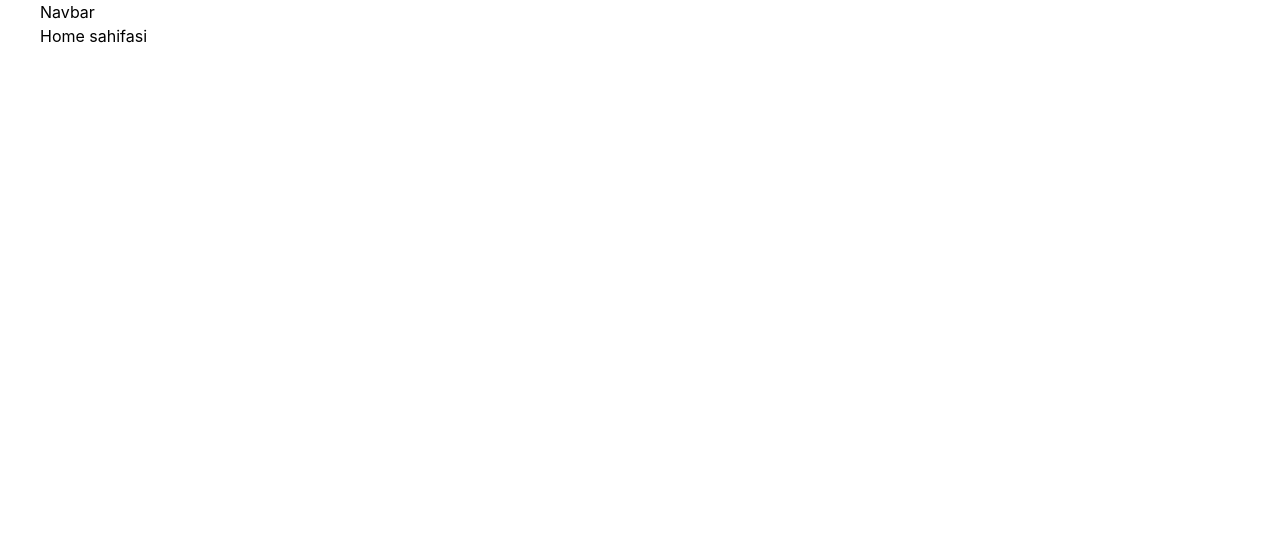
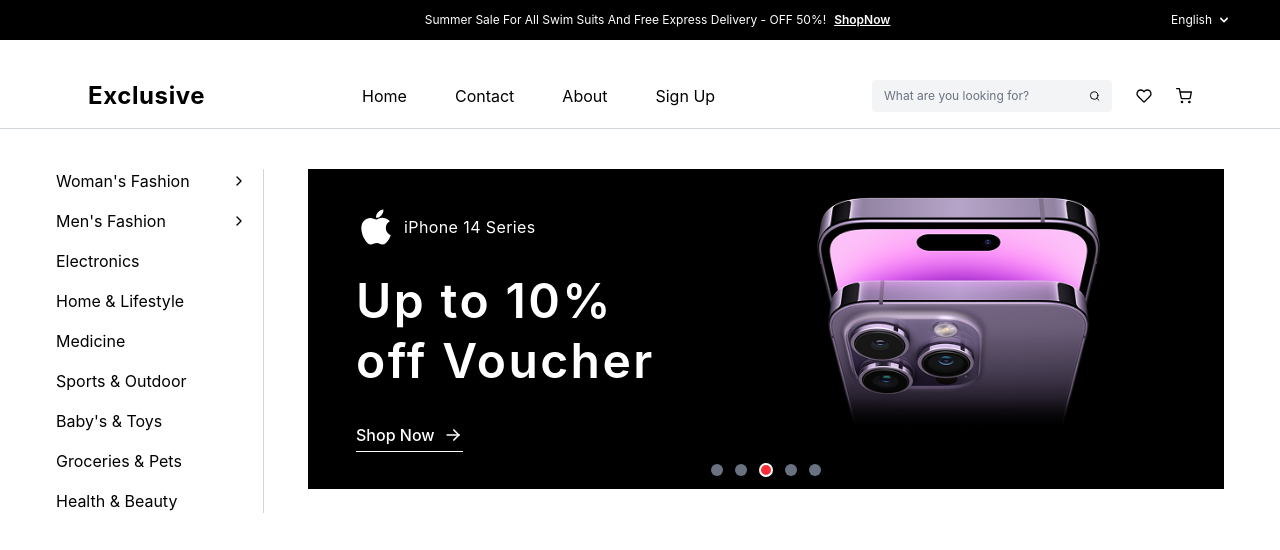
Before and after one commit to O-tkirbekTeams/Exclusive, a React (Vite) app: page / in a window 1280 px wide. Shown: the top 550 px of the page. Built offline with nearby package versions, Linux system fonts and the light colour scheme.

Commit message:
Test commit Co-authored-by: Teacher <otkirbekabdumajidov28@gmail.com> Co-authored-by: Student <egogeoo09@gmail.com>

```diff
--- a/package.json
+++ b/package.json
@@ -13,6 +13,8 @@
     "@tailwindcss/vite": "^4.3.3",
     "react": "^19.2.5",
     "react-dom": "^19.2.5",
+    "react-icon": "^1.0.0",
+    "react-icons": "^5.7.0",
     "react-router-dom": "^7.18.1",
     "tailwindcss": "^4.3.3"
   },
--- a/src/components/Navbar/Navbar.jsx
+++ b/src/components/Navbar/Navbar.jsx
@@ -1,17 +1,70 @@
-
+import { FiHeart, FiSearch, FiShoppingCart } from "react-icons/fi";
 
 function Navbar() {
-    return (
-        <>
-            <nav>
-                <div className="container_1200">
-                    <h1>
-                        Navbar
-                    </h1>
-                </div>
+  return (
+    <>
+      <header class="w-full font-sans">
+        <div class="bg-black text-white text-xs py-3 px-4 sm:px-12">
+          <div class="max-w-7xl mx-auto flex items-center justify-between">
+            <div class="flex-1 text-center pl-16 sm:pl-24">
+              <span>
+                Summer Sale For All Swim Suits And Free Express Delivery - OFF
+                50%!
+              </span>
+              <a href="#" class="font-semibold underline ml-2 hover:opacity-80">
+                ShopNow
+              </a>
+            </div>
+            <div class="flex items-center gap-1 cursor-pointer">
+              <span>English</span>
+              <svg class="w-4 h-4 fill-current" viewBox="0 0 20 20">
+                <path d="M5.293 7.293a1 1 0 011.414 0L10 10.586l3.293-3.293a1 1 0 111.414 1.414l-4 4a1 1 0 01-1.414 0l-4-4a1 1 0 010-1.414z" />
+              </svg>
+            </div>
+          </div>
+        </div>
+
+        <div class="border-b border-gray-300">
+          <div class="container_1200 px-4 sm:px-12 pt-10 pb-4 flex items-center justify-between gap-4">
+            <a href="#" class="text-2xl font-bold tracking-wide text-black">
+              Exclusive
+            </a>
+
+            <nav class="hidden md:flex items-center space-x-12 text-base text-black">
+              <a href="#" class="hover:border-b-2  ">
+                Home
+              </a>
+              <a href="#" class="hover:text-gray-600 hover:border-b-2  transition-colors">
+                Contact
+              </a>
+              <a href="#" class="hover:text-gray-600 hover:border-b-2  transition-colors">
+                About
+              </a>
+              <a href="#" class="hover:text-gray-600 hover:border-b-2  transition-colors">
+                Sign Up
+              </a>
             </nav>
-        </>
-    )
+
+            <div class="flex items-center space-x-6">
+              <div class="relative flex items-center bg-gray-100 rounded px-3 py-2 text-xs w-60">
+                <input
+                  type="text"
+                  placeholder="What are you looking for?"
+                  class="bg-transparent outline-none w-full pr-6 text-black placeholder-gray-500"
+                />
+                <FiSearch />
+              </div>
+              <div className="cursor-pointer">
+                <FiHeart />
+              </div>
+              <div className="cursor-pointer">
+                <FiShoppingCart />
+              </div>
+            </div>
+          </div>
+        </div>
+      </header>
+    </>
+  );
 }
-
-export default Navbar
+export default Navbar;
--- /dev/null
+++ b/src/pages/Home/Hero/Hero.jsx
@@ -0,0 +1,68 @@
+import { TbChevronRight, TbArrowRight } from "react-icons/tb";
+import { FaApple } from "react-icons/fa";
+
+export default function Hero() {
+  return (
+    <div class="container_1200 px-4 pt-10 font-sans">
+      <div class="flex flex-col md:flex-row gap-11">
+
+        <aside class="w-full md:w-52  border-r border-gray-300 pr-4">
+          <ul class="space-y-4 text-black text-base">
+            <li class="flex items-center justify-between cursor-pointer hover:opacity-70">
+              <span>Woman's Fashion</span>
+              <TbChevronRight class="w-4 h-4" />
+            </li>
+            <li class="flex items-center justify-between cursor-pointer hover:opacity-70">
+              <span>Men's Fashion</span>
+              <TbChevronRight class="w-4 h-4" />
+            </li>
+            <li class="cursor-pointer hover:opacity-70">Electronics</li>
+            <li class="cursor-pointer hover:opacity-70">Home &amp; Lifestyle</li>
+            <li class="cursor-pointer hover:opacity-70">Medicine</li>
+            <li class="cursor-pointer hover:opacity-70">Sports &amp; Outdoor</li>
+            <li class="cursor-pointer hover:opacity-70">Baby's &amp; Toys</li>
+            <li class="cursor-pointer hover:opacity-70">Groceries &amp; Pets</li>
+            <li class="cursor-pointer hover:opacity-70">Health &amp; Beauty</li>
+          </ul>
+        </aside>
+
+        <div class="flex-1 bg-black text-white relative rounded-none p-8 sm:p-12 flex flex-col justify-between overflow-hidden h-80">
+          <div class="flex flex-col md:flex-row items-center justify-between h-full">
+            <div class="z-10 max-w-sm flex flex-col items-start gap-4">
+              <div class="flex items-center gap-2">
+                <FaApple class="w-10 h-10" />
+                <span class="text-base tracking-wide">iPhone 14 Series</span>
+              </div>
+
+              <h1 class="text-4xl sm:text-5xl font-semibold leading-tight tracking-wider my-2">
+                Up to 10%<br />off Voucher
+              </h1>
+
+              <a href="#" class="flex items-center gap-2 pt-2 border-b border-white hover:opacity-80 transition-opacity pb-1 font-medium text-base">
+                <span>Shop Now</span>
+                <TbArrowRight class="w-5 h-5" />
+              </a>
+            </div>
+
+            <div class="relative mt-6 md:mt-0 max-w-xs md:max-w-md">
+              <img
+                src="/public/imgs/iphone.png"
+                alt="iPhone 14 Pro"
+                class="object-contain h-72"
+              />
+            </div>
+          </div>
+
+          <div class="absolute bottom-3 left-1/2 -translate-x-1/2 flex items-center gap-3">
+            <span class="w-3 h-3 rounded-full bg-gray-500 cursor-pointer"></span>
+            <span class="w-3 h-3 rounded-full bg-gray-500 cursor-pointer"></span>
+            <span class="w-3.5 h-3.5 rounded-full bg-red-500 border-2 border-white cursor-pointer"></span>
+            <span class="w-3 h-3 rounded-full bg-gray-500 cursor-pointer"></span>
+            <span class="w-3 h-3 rounded-full bg-gray-500 cursor-pointer"></span>
+          </div>
+        </div>
+
+      </div>
+    </div>
+  );
+}
--- a/src/pages/Home/Home.jsx
+++ b/src/pages/Home/Home.jsx
@@ -1,12 +1,12 @@
+import Hero from "./Hero/Hero"
 
 function Home() {
     return (
         <>
-            <div className="container_1200">
-                <h1>
-                    Home sahifasi
-                </h1>
-            </div>
+        <main>
+            <Hero/>
+        </main>
+
         </>
     )
 }
```
Also changed, not shown: public/imgs/iphone.png (added), 1 other file (tests, documents, lock files or other folders).
